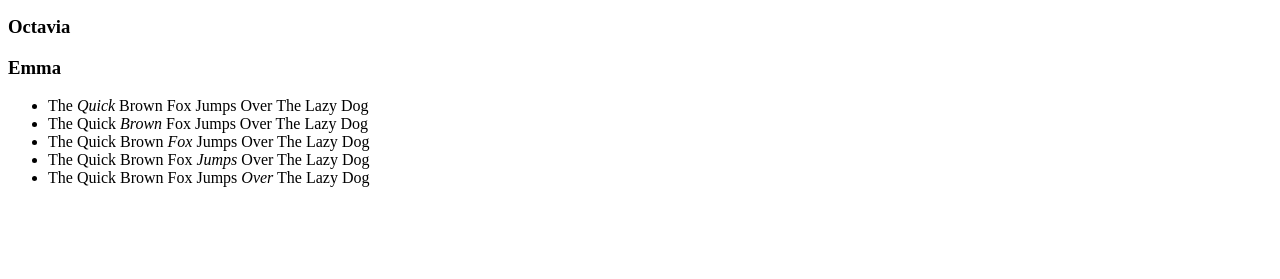
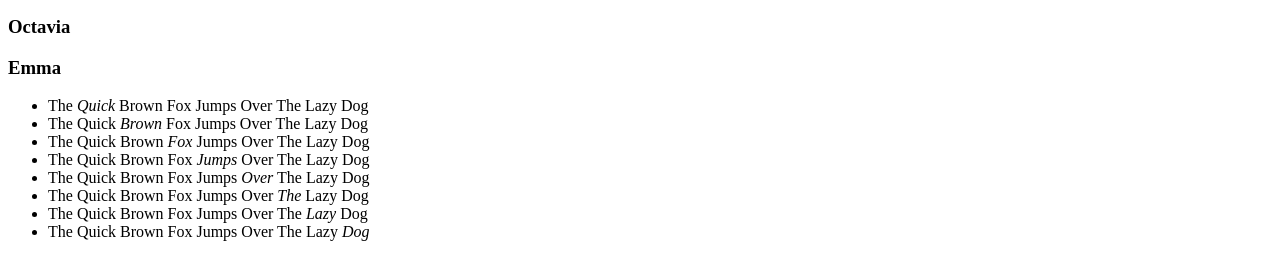
Before and after one commit to tiffglock/sample_website, a plain HTML site: page index.html in a window 1280 px wide. Shown: the part 329-608 px from the top of the page. Drawn offline with Linux system fonts and the light colour scheme.

Commit message:
Add nonsense lines to track delay in chnages after push

```diff
--- a/index.html
+++ b/index.html
@@ -28,5 +28,8 @@
         <li>The Quick Brown <em>Fox</em> Jumps Over The Lazy Dog</li>
         <li>The Quick Brown Fox <em>Jumps</em> Over The Lazy Dog</li>
         <li>The Quick Brown Fox Jumps <em>Over</em> The Lazy Dog</li>
+        <li>The Quick Brown Fox Jumps Over <em>The</em> Lazy Dog</li>
+        <li>The Quick Brown Fox Jumps Over The <em>Lazy</em> Dog</li>
+        <li>The Quick Brown Fox Jumps Over The Lazy <em>Dog</em></li>
     </ul>
 </html>
```
